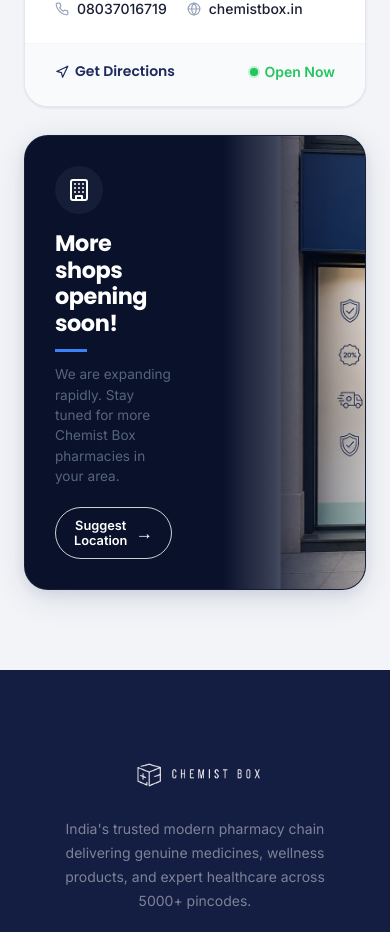
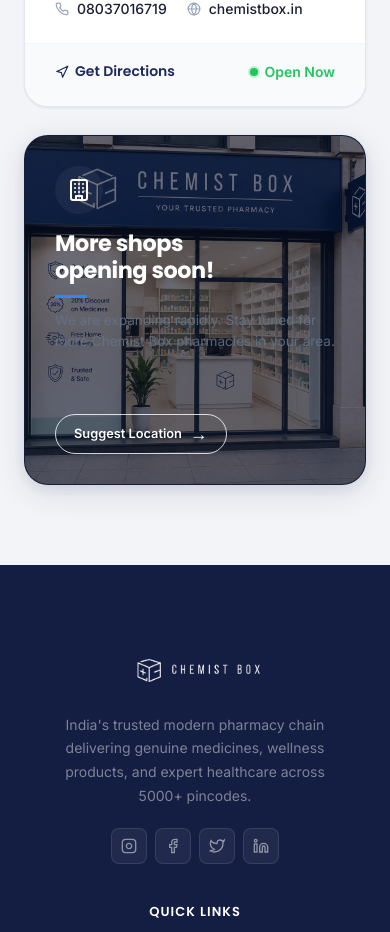
Before and after one commit to villgass7788/chemist-box, a Next.js app: page /store-locator in a window 390 px wide. Shown: the part 8260-9192 px from the top of the page. Built offline with nearby package versions, Linux system fonts and the light colour scheme.

Commit message:
feat: Add responsive mobile layout for Opening Soon card

```diff
--- a/app/globals.css
+++ b/app/globals.css
@@ -477,3 +477,45 @@
   h1 { font-size: clamp(2rem, 8vw, 2.75rem); }
   h2 { font-size: clamp(1.5rem, 6vw, 2rem); }
 }
+
+/* ── Store Locator Opening Soon Card Responsive ── */
+.opening-soon-card-mobile {
+  display: flex;
+  flex-direction: row;
+}
+
+.opening-soon-text-mobile {
+  flex: 1 1 40%;
+  z-index: 2;
+}
+
+.opening-soon-img-mobile {
+  flex: 0 0 60%;
+  position: relative;
+}
+
+@media (max-width: 600px) {
+  .opening-soon-card-mobile {
+    flex-direction: column !important;
+    min-height: 350px;
+  }
+  .opening-soon-text-mobile {
+    flex: 1 1 100% !important;
+    padding: 30px !important;
+  }
+  .opening-soon-img-mobile {
+    position: absolute !important;
+    top: 0; left: 0; right: 0; bottom: 0;
+    flex: none !important;
+    width: 100% !important;
+    height: 100% !important;
+    z-index: 1;
+  }
+  .opening-soon-img-mobile img {
+    opacity: 0.4 !important;
+    object-position: center !important;
+  }
+  .opening-soon-img-mobile .fade-mask {
+    display: none !important;
+  }
+}
--- a/app/store-locator/StoreLocatorClient.tsx
+++ b/app/store-locator/StoreLocatorClient.tsx
@@ -412,7 +412,7 @@
               initial={{ opacity: 0, y: 20 }}
               animate={{ opacity: 1, y: 0 }}
               transition={{ duration: 0.22, delay: 0.3 }}
-              className="card"
+              className="card opening-soon-card-mobile"
               style={{
                 background: '#09112B',
                 borderRadius: 'var(--radius-xl)',
@@ -420,22 +420,20 @@
                 overflow: 'hidden',
                 color: 'white',
                 boxShadow: 'var(--shadow-md)',
-                display: 'flex',
-                flexDirection: 'row',
                 position: 'relative',
                 height: '100%'
               }}
             >
               {/* Text Area (Left) */}
-              <div style={{
-                  flex: '1 1 40%',
+              <div
+                className="opening-soon-text-mobile"
+                style={{
                   padding: '30px 20px 30px 30px',
                   display: 'flex',
                   flexDirection: 'column',
                   justifyContent: 'center',
                   alignItems: 'flex-start',
-                  textAlign: 'left',
-                  zIndex: 2
+                  textAlign: 'left'
               }}>
                 <div style={{ marginBottom: '16px', background: 'rgba(255,255,255,0.05)', padding: '12px', borderRadius: '50%', display: 'inline-flex' }}>
                   <Building size={24} style={{ color: 'white' }} />
@@ -478,17 +476,14 @@
               </div>
 
               {/* Image Area (Right) */}
-              <div style={{
-                  flex: '0 0 60%',
-                  position: 'relative'
-              }}>
+              <div className="opening-soon-img-mobile">
                 <img
                   src="/assets/storefront.png"
                   alt="Store opening soon"
                   style={{ width: '100%', height: '100%', objectFit: 'cover', objectPosition: 'left center' }}
                 />
                 {/* Smooth Fade Mask from Left (Navy) to Right (Transparent) */}
-                <div style={{
+                <div className="fade-mask" style={{
                   position: 'absolute',
                   top: 0, left: 0, right: 0, bottom: 0,
                   background: 'linear-gradient(to right, #09112B 0%, #09112B 15%, rgba(9, 17, 43, 0.8) 40%, rgba(9, 17, 43, 0.3) 70%, transparent 100%)'
```
